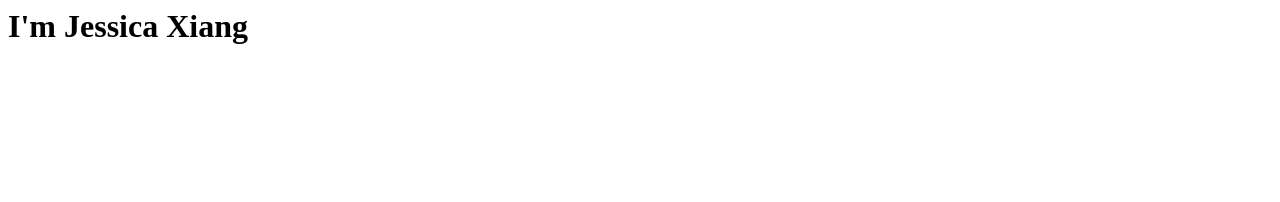
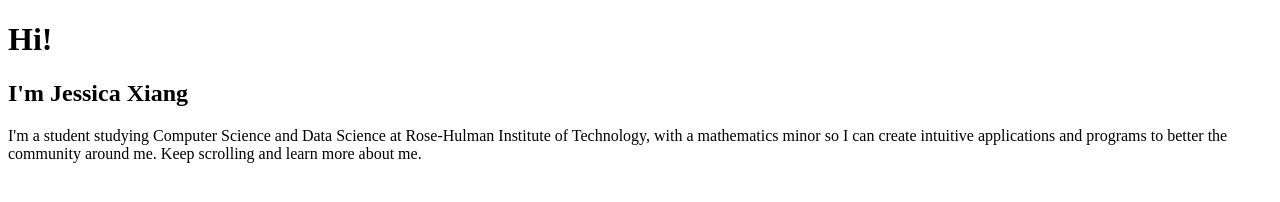
Before and after one commit to jessicacxiang/jessicacxiang.github.io, a plain HTML site: page index.html in a window 1280 px wide. Drawn offline with Linux system fonts and the light colour scheme.

Commit message:
Updating index.html
Updated text on the homepage to introduce myself.

```diff
--- a/index.html
+++ b/index.html
@@ -1 +1,8 @@
-<h1>I'm Jessica Xiang</h1>
+<!DOCTYPE html>
+<html>
+<h1>Hi!</h1>
+<h2>I'm Jessica Xiang</h2>
+<body>
+  <p>I'm a student studying Computer Science and Data Science at Rose-Hulman Institute of Technology, with a mathematics minor so I can create intuitive applications and programs to better the community around me. Keep scrolling and learn more about me.</p>
+</body>
+</html>
```
